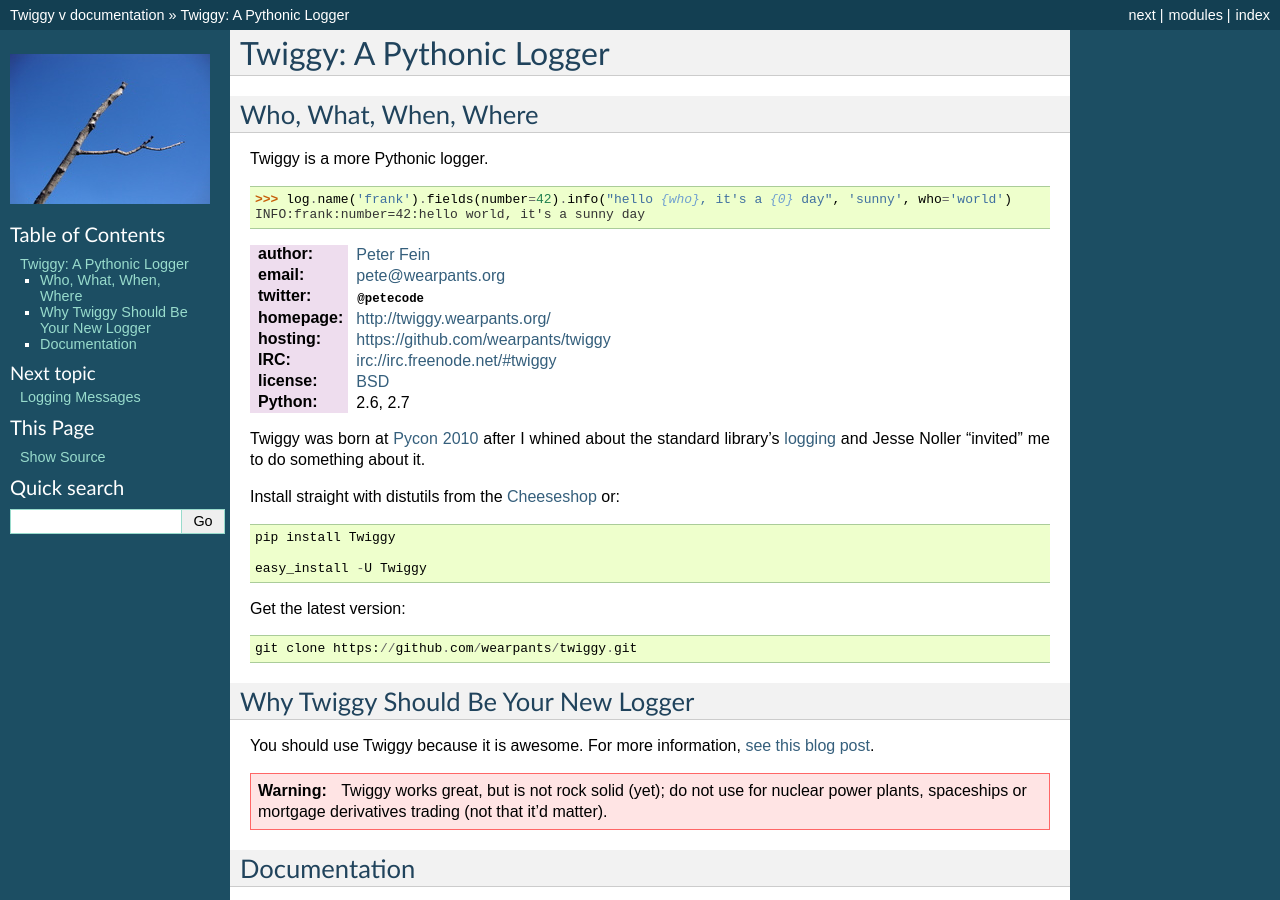
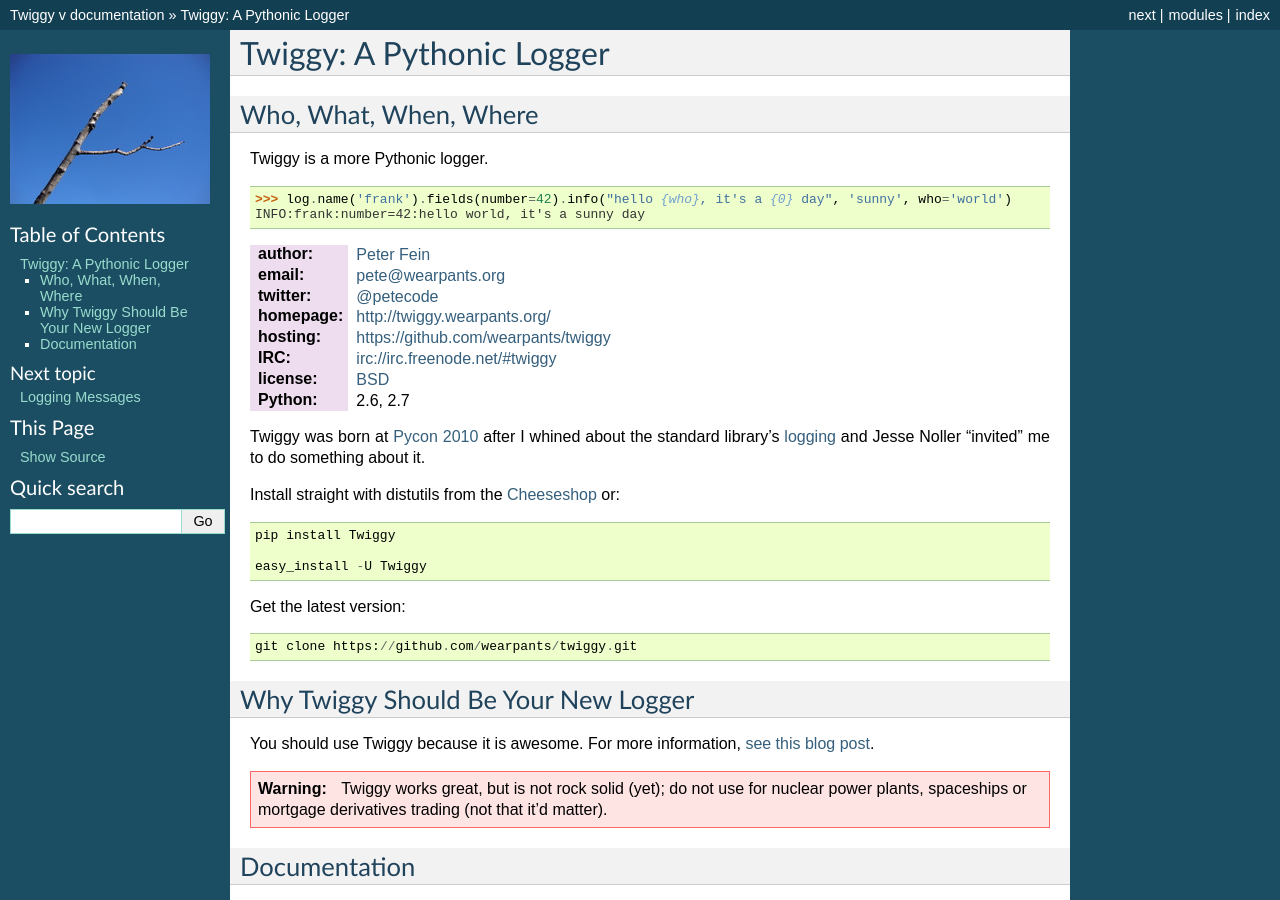
Before and after one commit to wearpants/twiggy, a Sphinx documentation site: the page built from doc/index.rst, in a window 1280 px wide and 900 px high. Built offline with Sphinx 7.4.7, drawn with Linux system fonts in a browser that asks for light colours; the version number could not be read and is left out.

Commit message:
fix a few more small docs

```diff
--- a/doc/index.rst
+++ b/doc/index.rst
@@ -20,7 +20,7 @@
 
 :author: `Peter Fein <http://i.wearpants.org>`_
 :email: pete@wearpants.org
-:twitter: `@petecode <https://twitter.com/petecode>`
+:twitter: `@petecode <https://twitter.com/petecode>`_
 :homepage: http://twiggy.wearpants.org/
 :hosting: https://github.com/wearpants/twiggy
 :IRC: `irc://irc.freenode.net/#twiggy <http://irc.lc/freenode/twiggy/>`_
```
